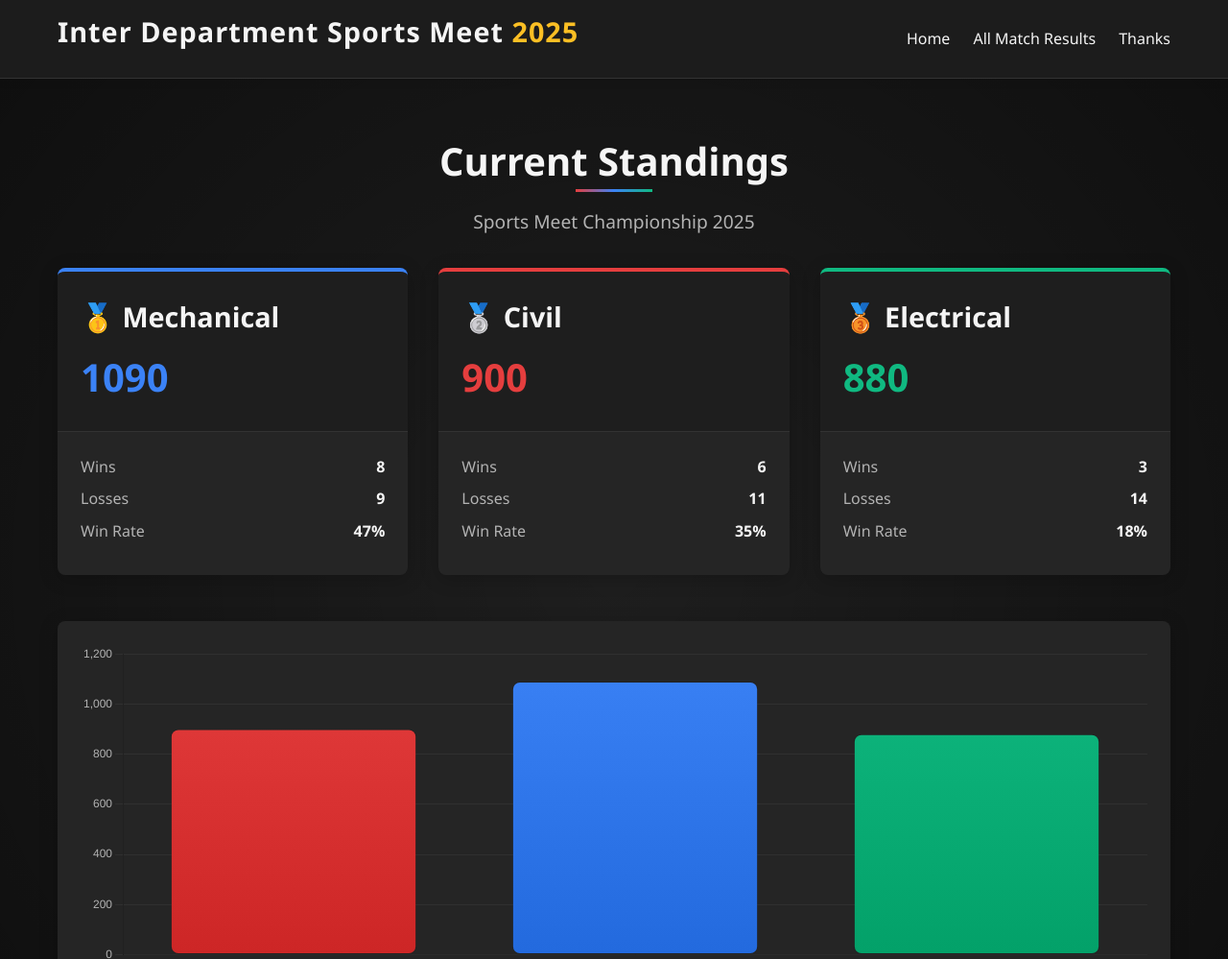
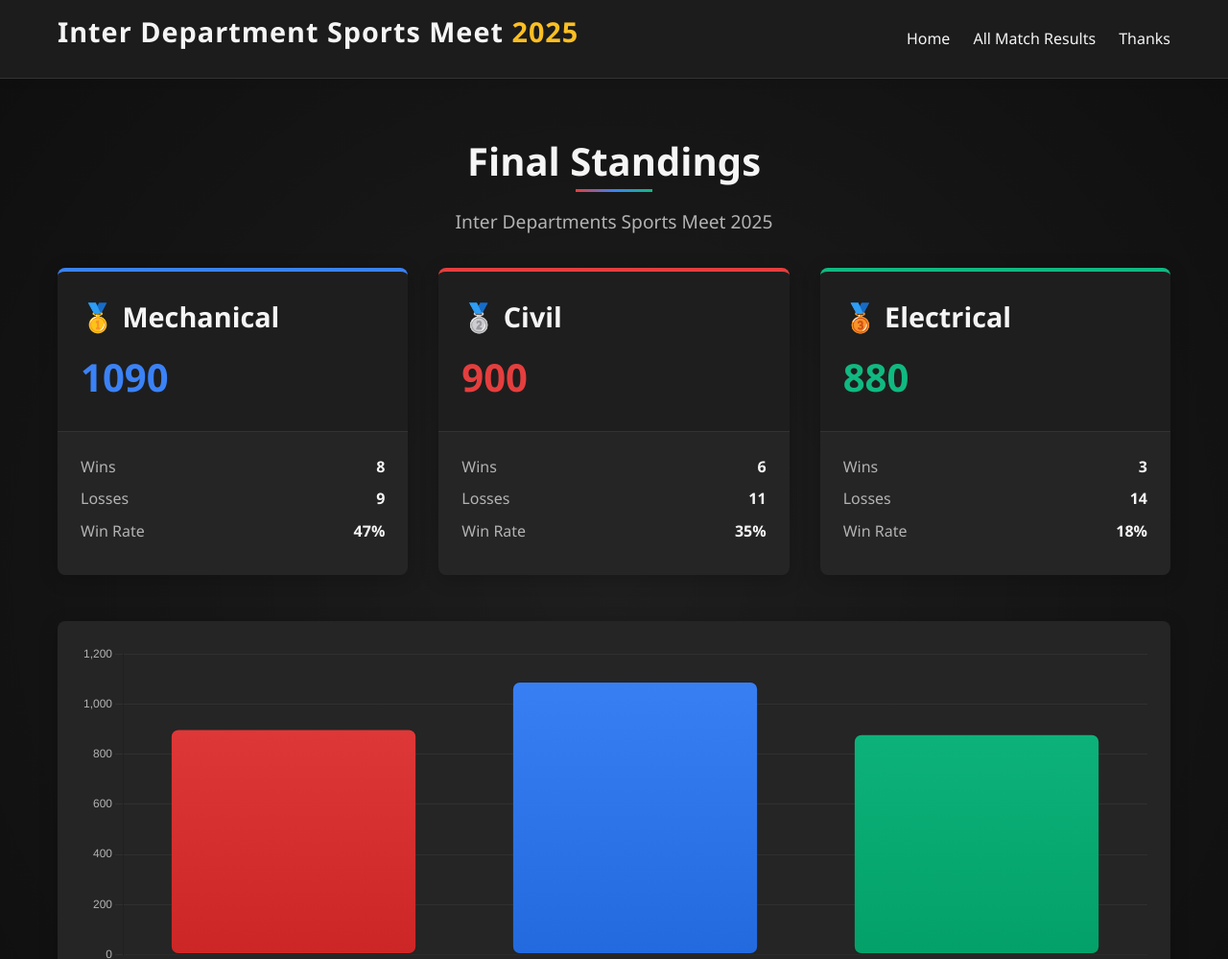
Before and after one commit to BPLIYANAGAMA/sportmeet, a plain HTML site: page index.html in a window 1280 px wide. Shown: the top 999 px of the page at 96% size. Drawn offline with nearby package versions, Linux system fonts and the light colour scheme.

Commit message:
Update index.html

```diff
--- a/index.html
+++ b/index.html
@@ -25,8 +25,8 @@
   <main>
     <section class="hero">
       <div class="container">
-        <h2 class="section-title">Current Standings</h2>
-        <p class="section-subtitle">Sports Meet Championship 2025</p>
+        <h2 class="section-title">Final Standings</h2>
+        <p class="section-subtitle">Inter Departments Sports Meet 2025</p>
 
         <div class="departments-grid" id="departments-grid">
           <!-- Department cards will be inserted here by JavaScript -->
```
